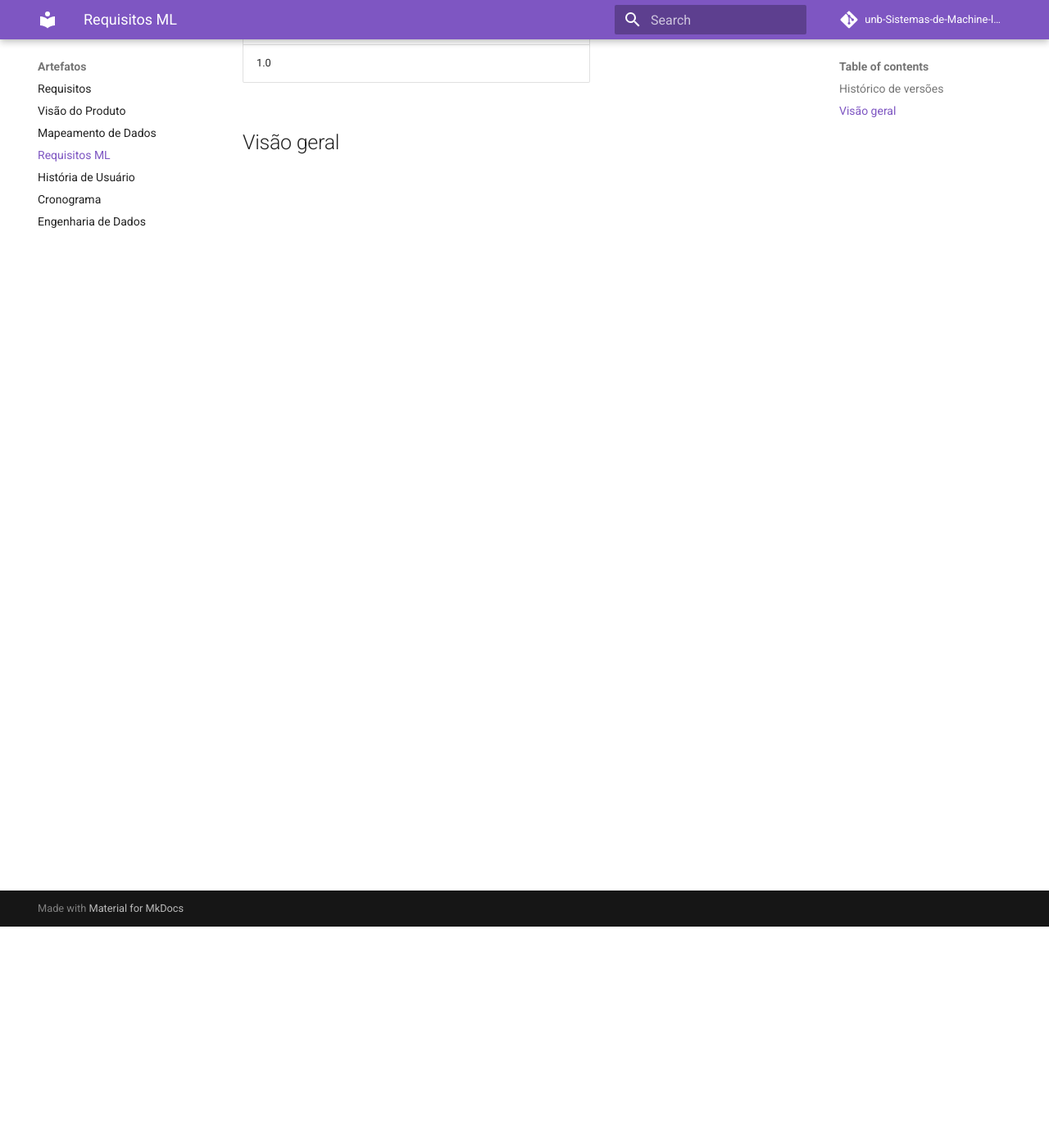
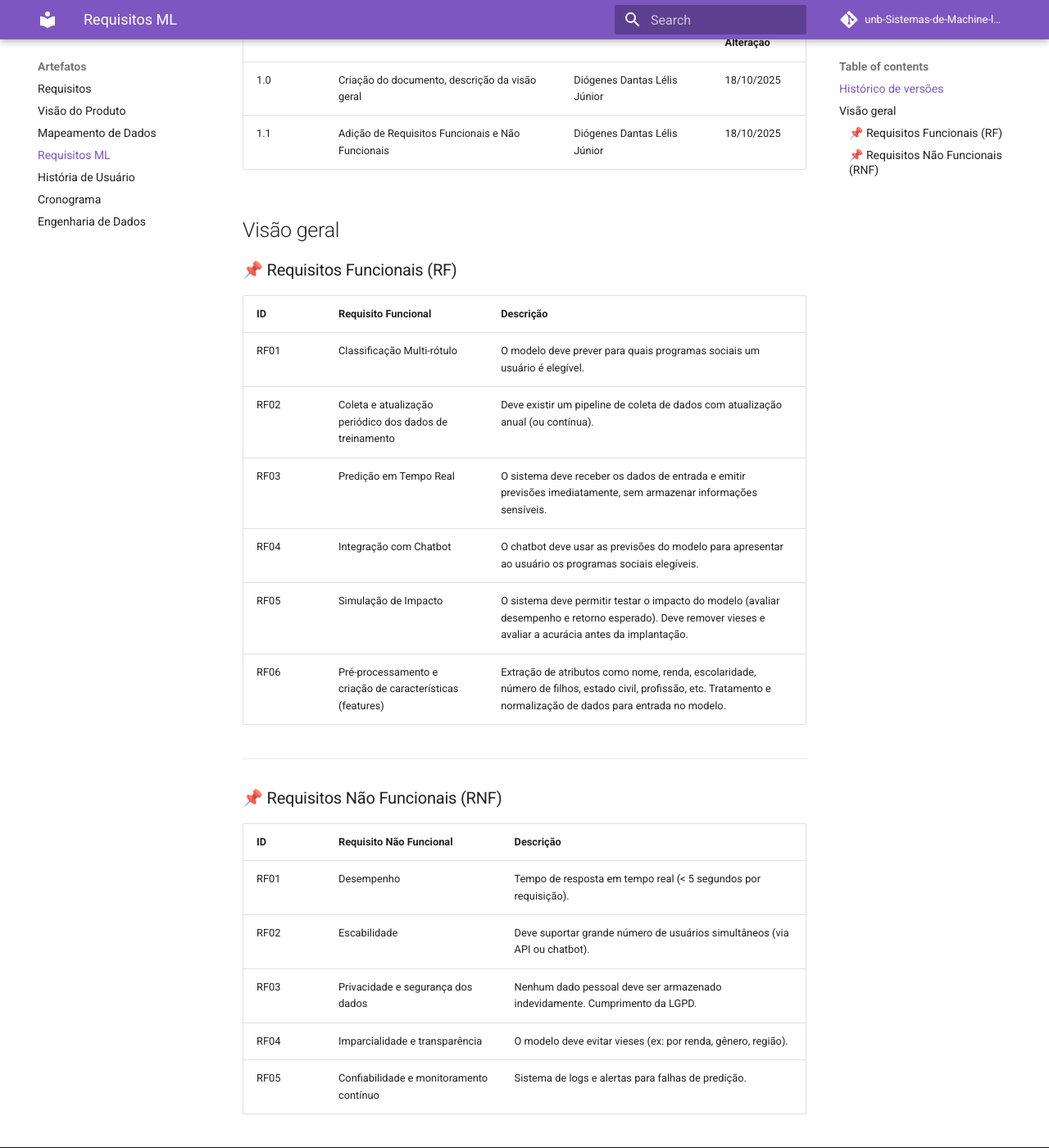
Before and after one commit to unb-Sistemas-de-Machine-learning/7-juridico-rag-docs, an MkDocs documentation site: the page built from docs/Artefatos/requisitosML.md, in a window 1280 px wide and 1400 px high, scrolled down 270 px. Shown: the whole window at 82% size. Built offline with MkDocs 1.6.1 and Material for MkDocs 9.7.7, drawn with Linux system fonts in a browser that asks for light colours; comment, search, counter and statistics services are not loaded.

Commit message:
Add ml requeriments

```diff
--- a/docs/Artefatos/requisitosML.md
+++ b/docs/Artefatos/requisitosML.md
@@ -2,7 +2,32 @@
 
 | Versão | Alteração       | Responsável         | Data Alteração |
 |--------|-----------------|---------------------|----------------|
-| 1.0    |  | |  |
+| 1.0    | Criação do documento, descrição da visão geral | Diógenes Dantas Lélis Júnior | 18/10/2025 |
+| 1.1    | Adição de Requisitos Funcionais e Não Funcionais | Diógenes Dantas Lélis Júnior | 18/10/2025 |
 
 
 ## Visão geral
+
+
+### 📌 Requisitos Funcionais (RF)
+
+| ID   | Requisito Funcional          | Descrição |
+|------|------------------------------|-----------|
+| RF01 | Classificação Multi-rótulo | O modelo deve prever para quais programas sociais um usuário é elegível. |
+| RF02 | Coleta e atualização periódico dos dados de treinamento | Deve existir um pipeline de coleta de dados com atualização anual (ou contínua). |
+| RF03 | Predição em Tempo Real | O sistema deve receber os dados de entrada e emitir previsões imediatamente, sem armazenar informações sensíveis. |
+| RF04 | Integração com Chatbot | O chatbot deve usar as previsões do modelo para apresentar ao usuário os programas sociais elegíveis. |
+| RF05 | Simulação de Impacto | O sistema deve permitir testar o impacto do modelo (avaliar desempenho e retorno esperado). Deve remover vieses e avaliar a acurácia antes da implantação. |
+| RF06 | Pré-processamento e criação de características (features) | Extração de atributos como nome, renda, escolaridade, número de filhos, estado civil, profissão, etc. Tratamento e normalização de dados para entrada no modelo.  |
+
+---
+
+### 📌 Requisitos Não Funcionais (RNF)
+
+| ID    | Requisito Não Funcional | Descrição |
+|-------|--------------------------|-----------|
+| RF01 | Desempenho | Tempo de resposta em tempo real (< 5 segundos por requisição). |
+| RF02 | Escabilidade | Deve suportar grande número de usuários simultâneos (via API ou chatbot). |
+| RF03 | Privacidade e segurança dos dados | Nenhum dado pessoal deve ser armazenado indevidamente. Cumprimento da LGPD. |
+| RF04 | Imparcialidade e transparência | O modelo deve evitar vieses (ex: por renda, gênero, região). |
+| RF05 | Confiabilidade e monitoramento contínuo | Sistema de logs e alertas para falhas de predição. |
```
